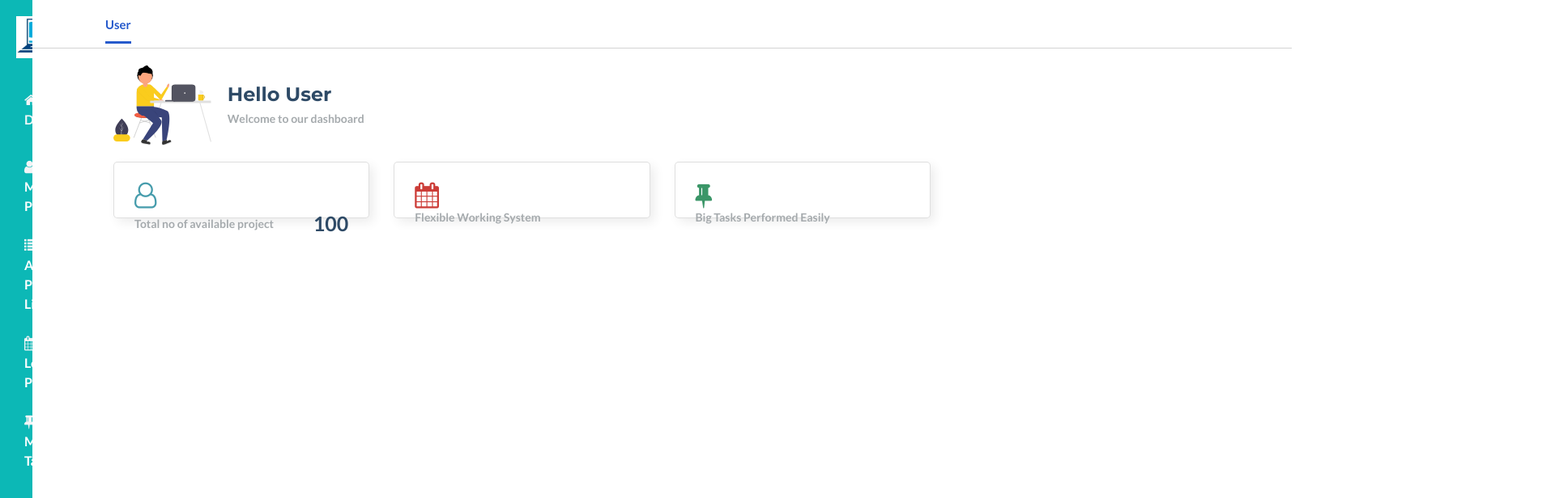
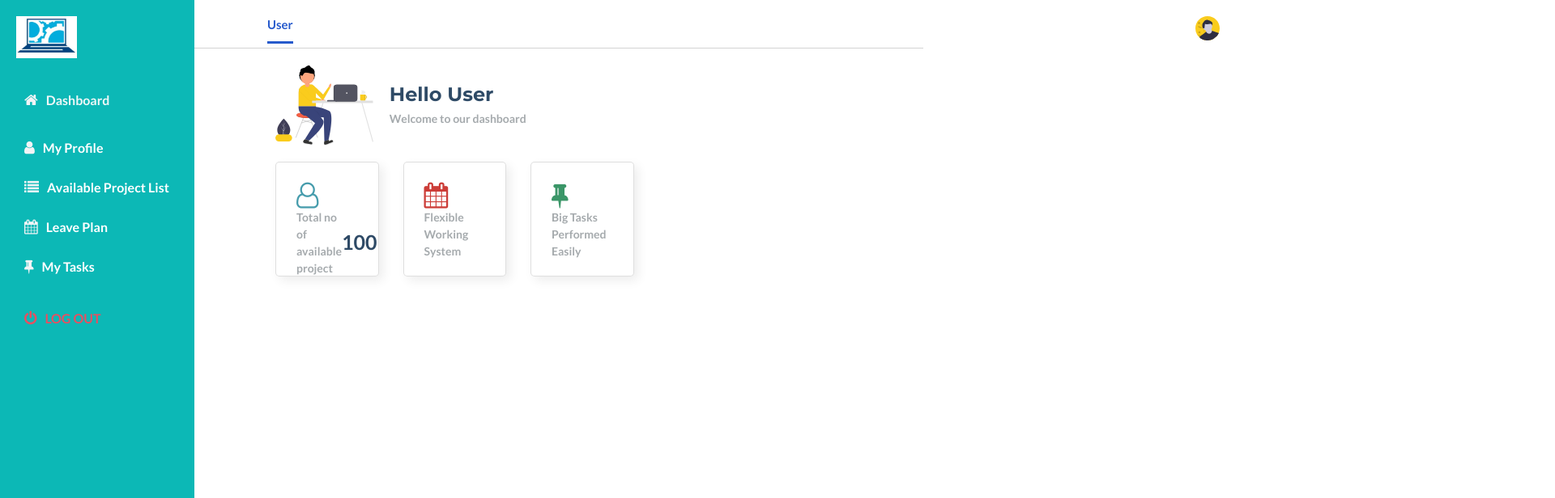
Before and after one commit to niikkiita/Application, an Angular app: page /dashboard in a window 1280 px wide. Shown: the top 616 px of the page at 81% size, 1920 px wide, since content can reach past the window. Built offline with nearby package versions, Linux system fonts and the light colour scheme.

Commit message:
mayur dash

```diff
--- a/angular.json
+++ b/angular.json
@@ -28,7 +28,7 @@
             ],
             "styles": [
               "src/styles.css",
-              "node_modules/bootstrap/dist/css/bootstrap.min.css"
+              "./node_modules/bootstrap/dist/css/bootstrap.min.css"
             ],
             "scripts": [
               "node_modules/bootstrap/dist/js/bootstrap.min.js",
--- a/package.json
+++ b/package.json
@@ -18,9 +18,8 @@
     "@angular/platform-browser": "~13.2.0",
     "@angular/platform-browser-dynamic": "~13.2.0",
     "@angular/router": "~13.2.0",
+    "bootstrap": "^4.6.1",
     "jquery": "^3.6.0",
-    "bootstrap": "^4.3.1",
-
     "popper.js": "^1.16.1",
     "rxjs": "~7.5.0",
     "zone.js": "~0.11.4"
--- a/src/app/dashboard/dashboard.component.css
+++ b/src/app/dashboard/dashboard.component.css
@@ -129,7 +129,7 @@ main {
   background: #ffffff;
   grid-area: main;
   overflow-y: auto;
-  width: 1555px;
+  width: 800px;
 }
 
 .main__container {
@@ -170,7 +170,8 @@ main {
   display: flex;
   flex-direction: column;
   justify-content: space-around;
-  height: 70px;
+  height: 142px;
+  width:  205;
   padding: 25px;
   border-radius: 5px;
   background: #ffffff;
```
Also changed, not shown: 1 other file (tests, documents, lock files or other folders).
